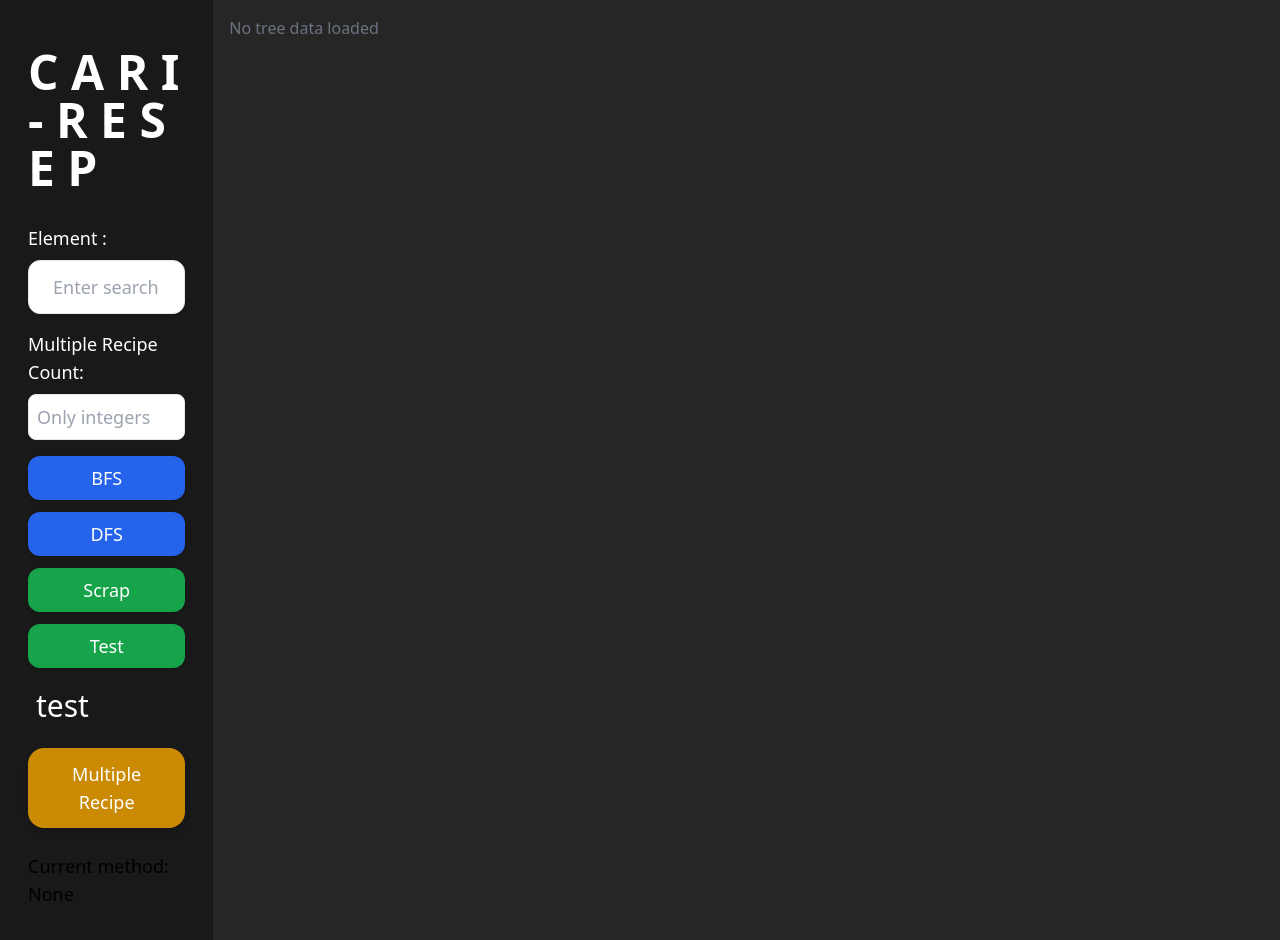
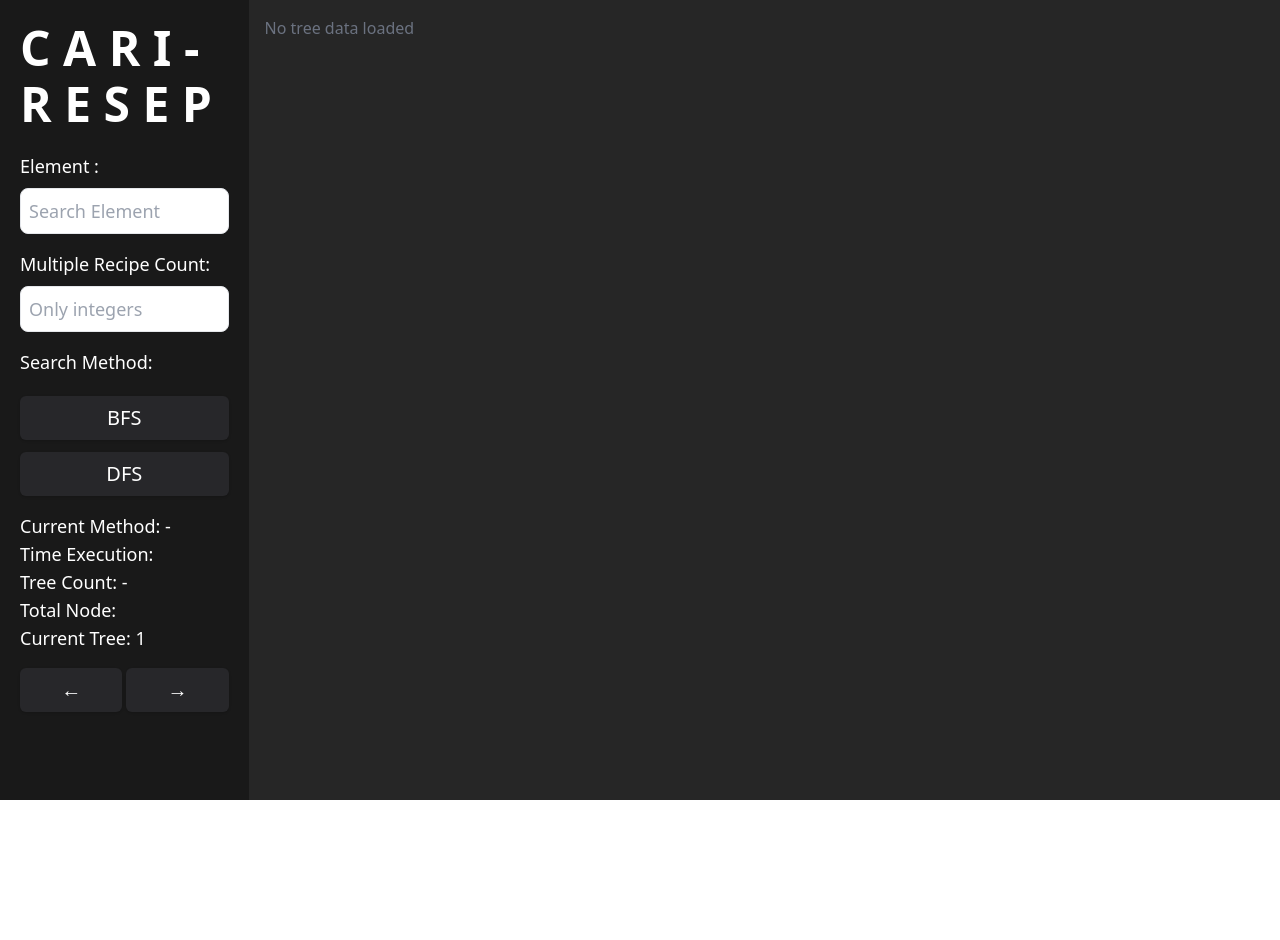
Before and after one commit to AlfianHanifFY/Tubes2_FE_akuAdalahStima2, a React (Create React App) app: page / in a window 1280 px wide. After the commit the page ends 800 px from the top, so only its background shows below. Built offline with nearby package versions, Linux system fonts and the light colour scheme.

Commit message:
feat: fix main

```diff
--- a/src/pages/Home.js
+++ b/src/pages/Home.js
@@ -1,4 +1,4 @@
-import React, { useState } from "react";
+import React, { useState, useEffect } from "react";
 import SearchBar from "../components/SearchBar";
 import Tree from "../components/RecipeTree";
 import { convertToTree } from "../components/RecipeTree";
@@ -7,26 +7,9 @@ const Home = () => {
   const [searchTerm, setSearchTerm] = useState("");
   const [treeData, setTreeData] = useState(null);
   const [integerInput, setIntegerInput] = useState("");
-  const [methodType, setMethodType] = useState(""); // New state for method type
-
-  const handleTestClick = async () => {
-    try {
-      const res = await fetch(
-        `http://localhost:8080/TestTree?element=${encodeURIComponent(
-          searchTerm
-        )}`
-      );
-      if (!res.ok) throw new Error("Request failed");
-      console.debug("Fetch status:", res.status);
-
-      const data = await res.json();
-      const tree = convertToTree(data);
-      console.debug("Converted tree data:", tree); // <-- Debug log
-      setTreeData(tree);
-    } catch (err) {
-      console.error("Error fetching tree data:", err);
-    }
-  };
+  const [methodType, setMethodType] = useState("");
+  const [countTree, setCountTree] = useState("");
+  const [currentTree, setCurrentTree] = useState(0);
 
   const handleScrap = async () => {
     alert("data scrapped");
@@ -46,24 +29,17 @@ const Home = () => {
     }
   };
 
-  // Set method type to "bfs" when BFS button is clicked
-  const handleBFSClick = () => {
-    setMethodType("bfs");
+  const handleTermChange = (event) => {
+    const value = event.target.value;
+    setSearchTerm(value);
   };
 
-  // Set method type to "dfs" when DFS button is clicked
-  const handleDFSClick = () => {
-    setMethodType("dfs");
-  };
-
-  // Handle MultipleRecipe button click
-const handleMultipleRecipeClick = async () => {
-    const endpoint =
-      methodType === "bfs" ? "MultipleRecipeBFS" : "MultipleRecipe";
-
+  // Set method type to "bfs" when BFS button is clicked
+  const handleBFSClick = async () => {
+    setMethodType("BFS");
     try {
       const res = await fetch(
-        `http://localhost:8080/${endpoint}?element=${encodeURIComponent(
+        `http://localhost:8080/BFS?element=${encodeURIComponent(
           searchTerm
         )}&count=${encodeURIComponent(integerInput)}`
       );
@@ -71,36 +47,92 @@ const handleMultipleRecipeClick = async () => {
       console.debug(`Fetch status (${methodType.toUpperCase()}):`, res.status);
 
       const data = await res.json();
+      setCountTree(data.length);
+
+      const tree = convertToTree(data[currentTree]);
+      console.debug("Converted tree data:", tree); // <-- Debug log
+      setTreeData(tree);
+    } catch (err) {
+      console.error("Error fetching tree data:", err);
+    }
+  };
+
+  // Set method type to "dfs" when DFS button is clicked
+  const handleDFSClick = async () => {
+    setMethodType("DFS");
+    try {
+      const res = await fetch(
+        `http://localhost:8080/DFS?element=${encodeURIComponent(
+          searchTerm
+        )}&count=${encodeURIComponent(integerInput)}`
+      );
+      if (!res.ok) throw new Error("Request failed");
+      console.debug("Fetch status:", res.status);
+
+      const data = await res.json();
+      console.debug("Raw response data:", data);
+      setCountTree(data.length);
+
       const tree = convertToTree(data[0]);
       console.debug(`Converted tree data (${methodType.toUpperCase()}):`, tree);
       setTreeData(tree);
     } catch (err) {
-      console.error(`Error fetching tree data (${methodType.toUpperCase()}):`, err);
+      console.error(
+        `Error fetching tree data (${methodType.toUpperCase()}):`,
+        err
+      );
     }
   };
 
-  // Handle ShortestPath button click
-  const handleShortestPathClick = () => {
-    alert("Shortest Path clicked");
+  const handleRightArrow = () => {
+    setCurrentTree((prev) => (prev + 1) % countTree);
   };
+
+  const handleLeftArrow = () => {
+    setCurrentTree((prev) => (prev - 1 + countTree) % countTree);
+  };
+
+  useEffect(() => {
+    if (methodType && countTree > 0) {
+      fetch(
+        `http://localhost:8080/${methodType}?element=${encodeURIComponent(
+          searchTerm
+        )}&count=${encodeURIComponent(integerInput)}`
+      )
+        .then((res) => res.json())
+        .then((data) => {
+          const tree = convertToTree(data[currentTree]);
+          setTreeData(tree);
+        })
+        .catch((err) =>
+          console.error("Error updating tree on navigation:", err)
+        );
+    }
+  }, [currentTree]);
 
   return (
     <div className="flex min-h-screen font-sans">
       {/* Sidebar (1/6 lebar layar) */}
-      <aside className="w-1/6 bg-black bg-opacity-90 p-4 ">
-        <div className="m-3">
-          <h2 className="text-5xl font-bold my-8 text-white">
-            C A R I - R E S E P
-          </h2>
+      <aside className="w-1/5 bg-black bg-opacity-90 p-4 ">
+        <div className="m-1">
+          <h2 className="text-5xl font-bold my-2 text-white">C A R I -</h2>
+          <h2 className="text-5xl font-bold my-2 text-white">R E S E P</h2>
 
           <div className="mb-4 ">
             <label
               htmlFor="integerInput"
-              className="block mb-2 text-lg text-white"
+              className="block mt-6 mb-2 text-lg text-white"
             >
               Element :
             </label>
-            <SearchBar onChange={setSearchTerm} />
+            <input
+              id="elementInput"
+              type="text"
+              value={searchTerm}
+              onChange={handleTermChange}
+              className="w-full border rounded-lg p-2 text-lg"
+              placeholder="Search Element"
+            />
           </div>
 
           <div className="mb-4">
@@ -121,54 +153,63 @@ const handleMultipleRecipeClick = async () => {
           </div>
 
           <div className="space-y-3 mb-4">
+            <label
+              htmlFor="integerInput"
+              className="block mb-2 text-lg text-white"
+            >
+              Search Method:
+            </label>
             <button
               type="button"
               onClick={handleBFSClick}
-              className="w-full text-lg px-4 py-2 rounded-xl shadow bg-blue-600 text-white hover:bg-blue-700 transition"
+              className="w-full text-lg px-4 py-2 rounded-md shadow bg-zinc-800  text-white hover:bg-green-600 transition"
             >
-              BFS
+              <span className="text-white text-xl">BFS</span>
             </button>
             <button
               type="button"
               onClick={handleDFSClick}
-              className="w-full text-lg px-4 py-2 rounded-xl shadow bg-blue-600 text-white hover:bg-blue-700 transition"
+              className="w-full text-lg px-4 py-2 rounded-md shadow bg-zinc-800  text-white hover:bg-green-600 transition"
             >
-              DFS
+              <span className="text-white text-xl">DFS</span>
+            </button>
+            {/* <button
+              type="button"
+              onClick={handleScrap}
+              className="w-full text-lg px-4 py-2 rounded-xl shadow bg-red-600 text-white hover:bg-red-700 transition"
+            >
+              Scrap
+            </button> */}
+          </div>
+
+          <div className="mb-4">
+            <p className="text-lg text-white">
+              Current Method: {methodType || " - "}
+            </p>
+            <p className="text-lg text-white">Time Execution:</p>
+            <p className="text-lg text-white">
+              Tree Count: {countTree || " - "}
+            </p>
+            <p className="text-lg text-white">Total Node:</p>
+            <p className="text-lg text-white">
+              Current Tree: {currentTree + 1}{" "}
+            </p>
+          </div>
+          <div className="flex row-auto gap-1">
+            <button
+              type="button"
+              onClick={handleLeftArrow}
+              className="w-full text-lg px-4 py-2 rounded-md shadow bg-zinc-800  text-white hover:bg-orange-600 transition"
+            >
+              <span className="text-white text-xl">←</span>
             </button>
             <button
               type="button"
-              onClick={handleScrap}
-              className="w-full text-lg px-4 py-2 rounded-xl shadow bg-green-600 text-white hover:bg-green-700 transition"
+              onClick={handleRightArrow}
+              className="w-full text-lg px-4 py-2 rounded-md shadow bg-zinc-800  text-white hover:bg-orange-600 transition"
             >
-              Scrap
+              <span className="text-white text-xl">→</span>
             </button>
-            <button
-              type="button"
-              onClick={handleTestClick}
-              className="w-full text-lg px-4 py-2 rounded-xl shadow bg-green-600 text-white hover:bg-green-700 transition"
-            >
-              Test
-            </button>
-            <button
-              className="w-full text-left hover:bg-zinc-800 p-2 rounded flex items-center"
-              onclick="uploadFile('humming-audio')"
-            >
-              <span className="text-white text-3xl">test</span>
-            </button>
-          </div>
-
-          <div className="space-x-4 mb-6">
-            <button
-              type="button"
-              onClick={handleMultipleRecipeClick}
-              className="text-lg px-6 py-3 rounded-2xl shadow-md bg-yellow-600 text-white hover:bg-yellow-700 transition duration-200"
-            >
-              Multiple Recipe
-            </button>
-          </div>
-
-          <div className="mb-4">
-            <p className="text-lg">Current method: {methodType || "None"}</p>
           </div>
         </div>
       </aside>
```
